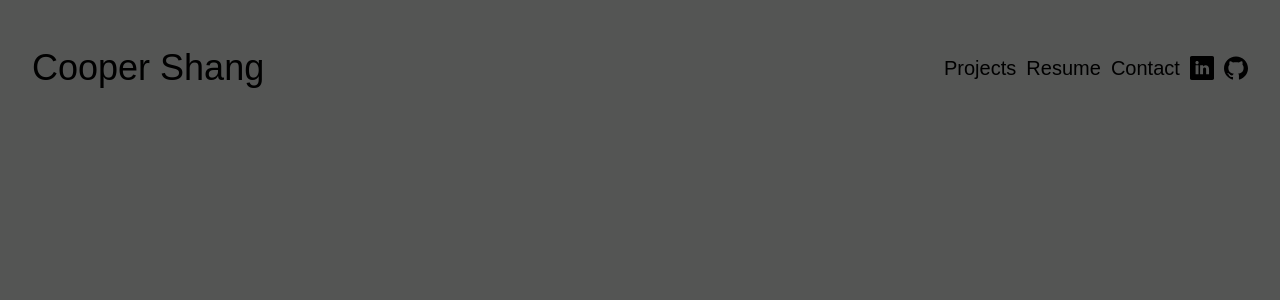
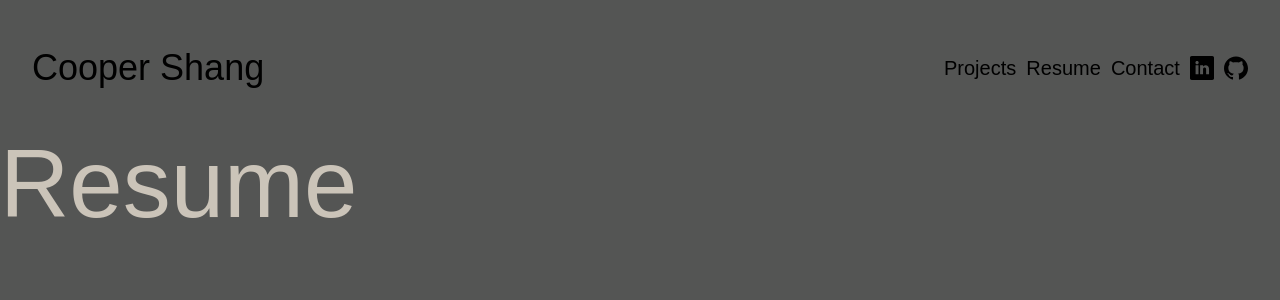
Before and after one commit to vvEii/portfolio, a React (Create React App) app: page /resume in a window 1280 px wide. Shown: the top 300 px of the page. Built offline with nearby package versions, Linux system fonts and the light colour scheme.

Commit message:
Add Resume page

```diff
--- a/src/App.js
+++ b/src/App.js
@@ -4,6 +4,7 @@ import Nav from './components/Nav';
 import Home from './pages/Home';
 import Contact from './pages/Contact';
 import Projects from './pages/Projects';
+import Resume from './pages/Resume';
 
 function App() {
   return (
@@ -13,11 +14,8 @@ function App() {
         <Switch>
           <Route path='/' exact component={Home} />
           <Route path='/projects' component={Projects} />
+          <Route path='/resume' component={Resume} />
           <Route path='/contact' component={Contact} />
-
-          {/*
-         <Route path='/resume' component={} />
-        */}
         </Switch>
       </div>
     </Router>
--- /dev/null
+++ b/src/pages/Resume.js
@@ -0,0 +1,7 @@
+import React from 'react';
+
+const Resume = () => {
+  return <div className='text-gray-light text-8xl'>Resume</div>;
+};
+
+export default Resume;
```
